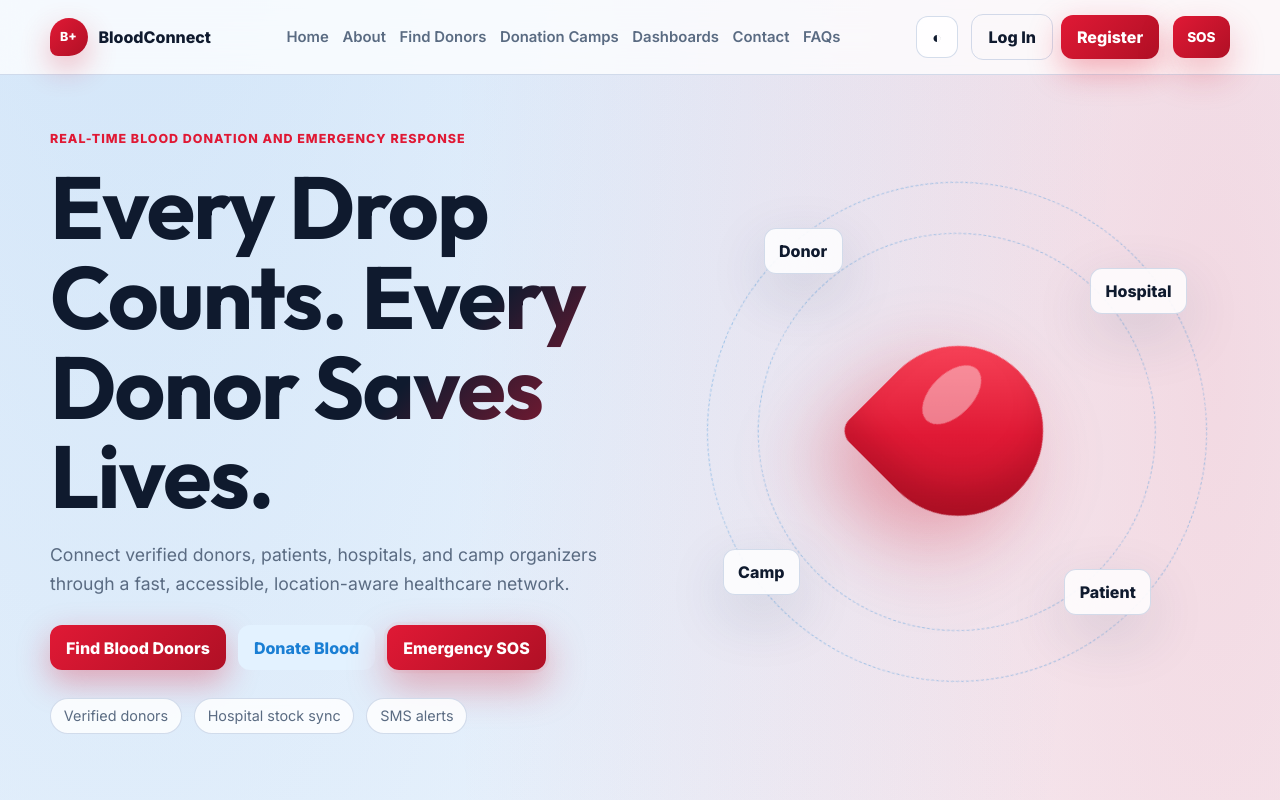
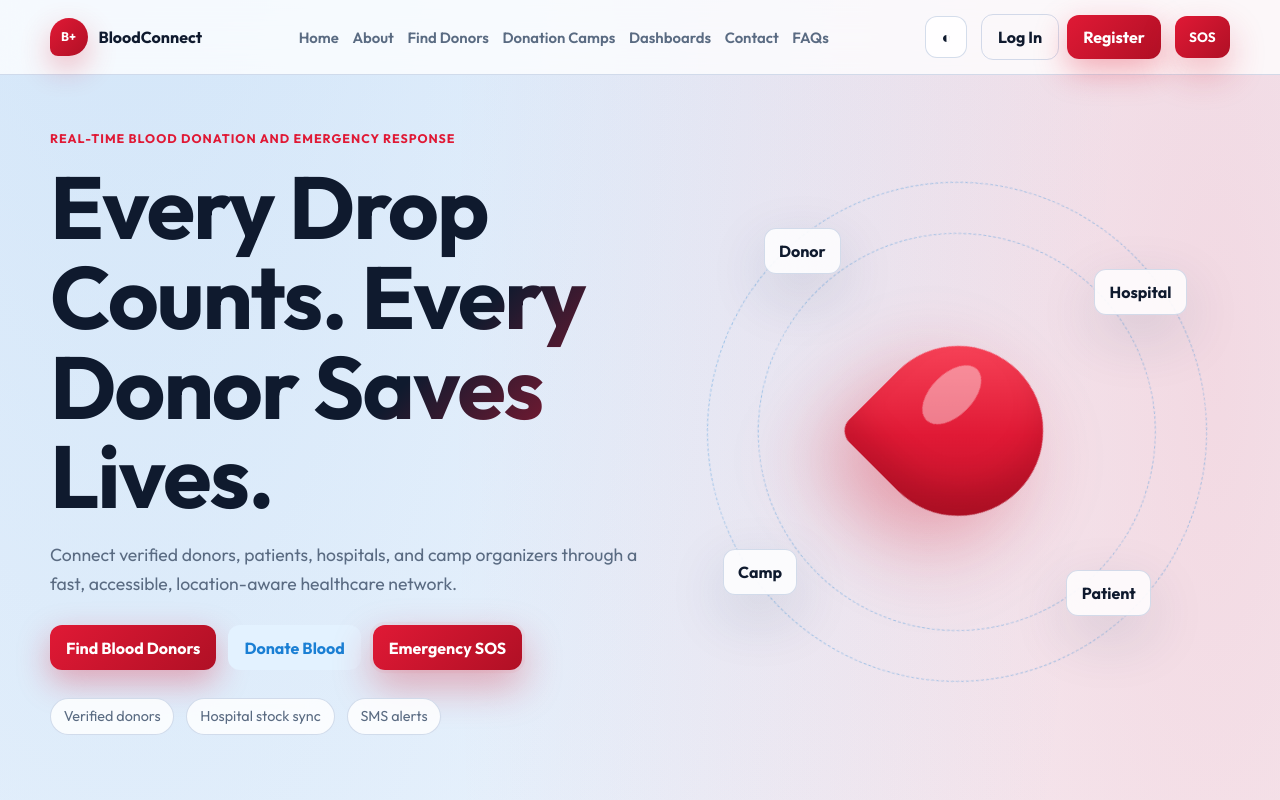
Before and after one commit to Shreyyyi/BloodConnect, a plain HTML site: page index.html in a window 1280 px wide. Shown: the top 800 px of the page. Drawn offline with nearby package versions, Linux system fonts and the light colour scheme.

Commit message:
initial commit

```diff
--- a/index.html
+++ b/index.html
@@ -10,9 +10,7 @@
   <link rel="preconnect" href="https://fonts.googleapis.com" />
   <link rel="preconnect" href="https://fonts.gstatic.com" crossorigin />
   <link rel="shortcut icon" href="favicon.ico" type="image/x-icon">
-  <link
-    href="https://fonts.googleapis.com/css2?family=Inter:wght@400;500;600;700;800&family=Outfit:wght@500;600;700;800&display=swap"
-    rel="stylesheet" />
+  <link href="https://fonts.googleapis.com/css2?family=Outfit:wght@300;400;500;600;700&display=swap" rel="stylesheet">
   <link rel="stylesheet" href="styles.css" />
 </head>
 
--- a/styles.css
+++ b/styles.css
@@ -33,6 +33,7 @@
 
 * {
   box-sizing: border-box;
+  font-family: 'Outfit', sans-serif;
 }
 
 html {
```
